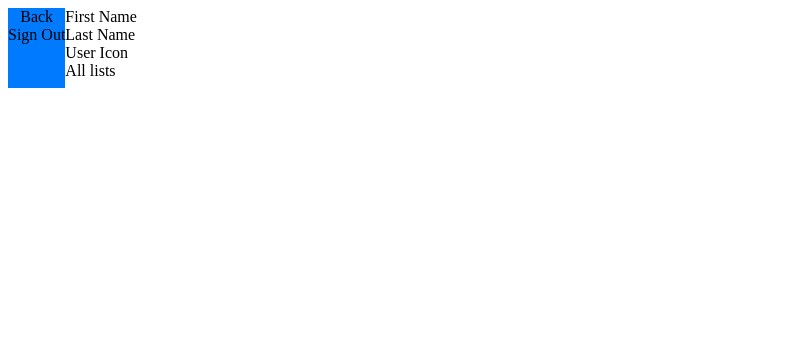
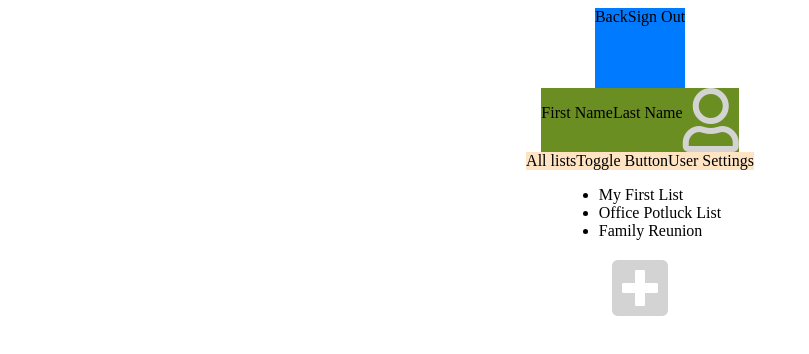
Before and after one commit to gblackiv/listrally, a plain HTML site: page pureHtmlFolder/index_user_dash.html in a window 1280 px wide. Shown: the whole page, without its empty margins (0-809 px from the left). Drawn offline with Linux system fonts and the light colour scheme.

Commit message:
added html items

```diff
--- a/pureHtmlFolder/index_user_dash.html
+++ b/pureHtmlFolder/index_user_dash.html
@@ -5,36 +5,62 @@
     <meta name="viewport" content="width=device-width, initial-scale=1.0">
     <meta http-equiv="X-UA-Compatible" content="ie=edge">
     <title>User Dashboard</title>
+    <link rel="stylesheet" href="https://use.fontawesome.com/releases/v5.3.1/css/all.css" integrity="sha384-mzrmE5qonljUremFsqc01SB46JvROS7bZs3IO2EmfFsd15uHvIt+Y8vEf7N7fWAU" crossorigin="anonymous">
     <style>
-        .main-container{
+        .main_container{
             height: 100vh;
             display: flex;
-            flex-direction: row;
+            flex-direction: column;
+            align-items: center;
 
         }
         .navigation{
+        display: flex;
         background: #007bff;
         height: 10vh;
         text-align: center;
         }
-        .main-content{
-            display: inline-block;
+        .user_info{
+            display: flex;
+            background: olivedrab;
         }
+        .list_headers{
+            display: flex;
+            background: bisque;
+        }
+        i{
+        font-size: 4em;
+        color: lightgray;
+        cursor: pointer;
+        }
+
     </style>
 </head>
 <body>
 
-    <div class="main-container">
+    <div class="main_container">
         <div class="navigation">
             <div class="back">Back</div>
             <div class="sign_out">Sign Out</div>
         </div>
-        <div class="main-content">
-            <div>First Name</div>
-            <div>Last Name</div>
-            <div>User Icon</div>
+        <div class="user_info">
+            <p>First Name</p>
+            <p>Last Name</p>
+            <i class="far fa-user"></i>
+        </div>
+        <div class="list_headers">
             <div>All lists</div>
+            <div>Toggle Button</div>
+            <div>User Settings</div>
         </div>
+        <div class="list_items">
+            <ul>
+                <li>My First List</li>
+                <li>Office Potluck List</li>
+                <li>Family Reunion</li>
+            </ul>
+        </div>
+        <i class="fas fa-plus-square"></i>
 
     </div>
 
```
